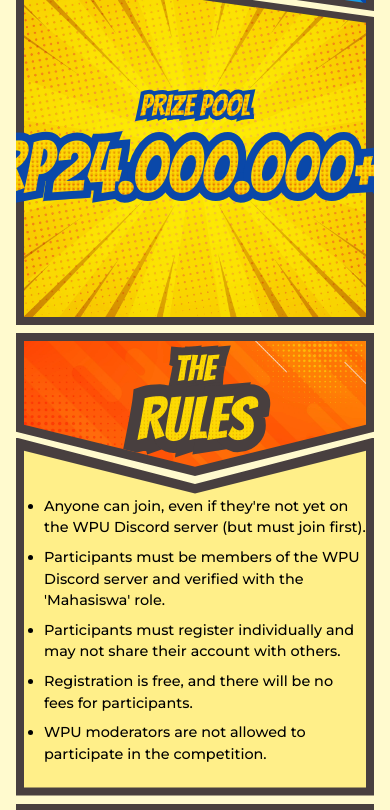
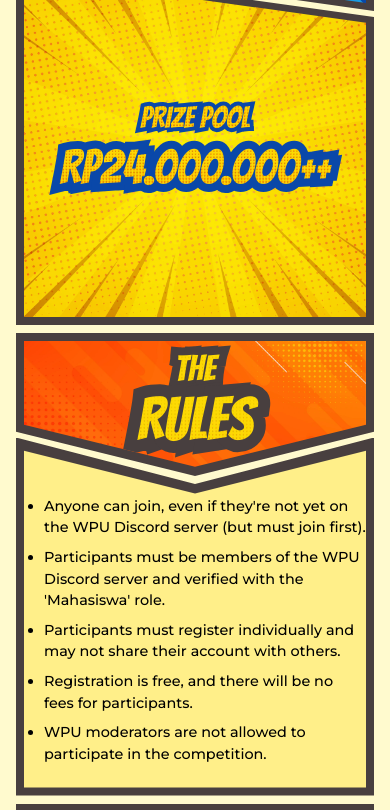
Before and after one commit to WPU-Tech/eoty2024-landingpage, a website built with Vite: page index.html in a window 390 px wide. Shown: the part 2920-3730 px from the top of the page. Built offline with nearby package versions, Linux system fonts and the light colour scheme.

Commit message:
fix: prize font on mobile

```diff
--- a/index.html
+++ b/index.html
@@ -334,7 +334,7 @@
                             <div class="relative text-center z-10 px-2 bg-[url('/assets/bg-yellow-dots-vertical.webp')] bg-[length:30%] bg-[center_top_80%] bg-clip-text text-transparent">Prize Pool</div>
                             <div class="absolute left-1/2 -translate-x-1/2 z-0 px-2 top-0 text-stroke-8 text-stroke-blue">Prize Pool</div>
                         </div>
-                        <div class="relative text-7xl uppercase text-center sm:whitespace-nowrap mt-2">
+                        <div class="relative text-5xl sm:text-7xl uppercase text-center sm:whitespace-nowrap mt-2">
                             <div class="relative z-10 px-2 bg-[url('/assets/bg-yellow-dots-vertical.webp')] bg-[length:30%] bg-[center_top_80%] bg-clip-text text-transparent">Rp24.000.000++</div>
                             <div class="absolute z-0 px-2 top-0 text-stroke-16 text-stroke-blue">Rp24.000.000++</div>
                         </div>
```
